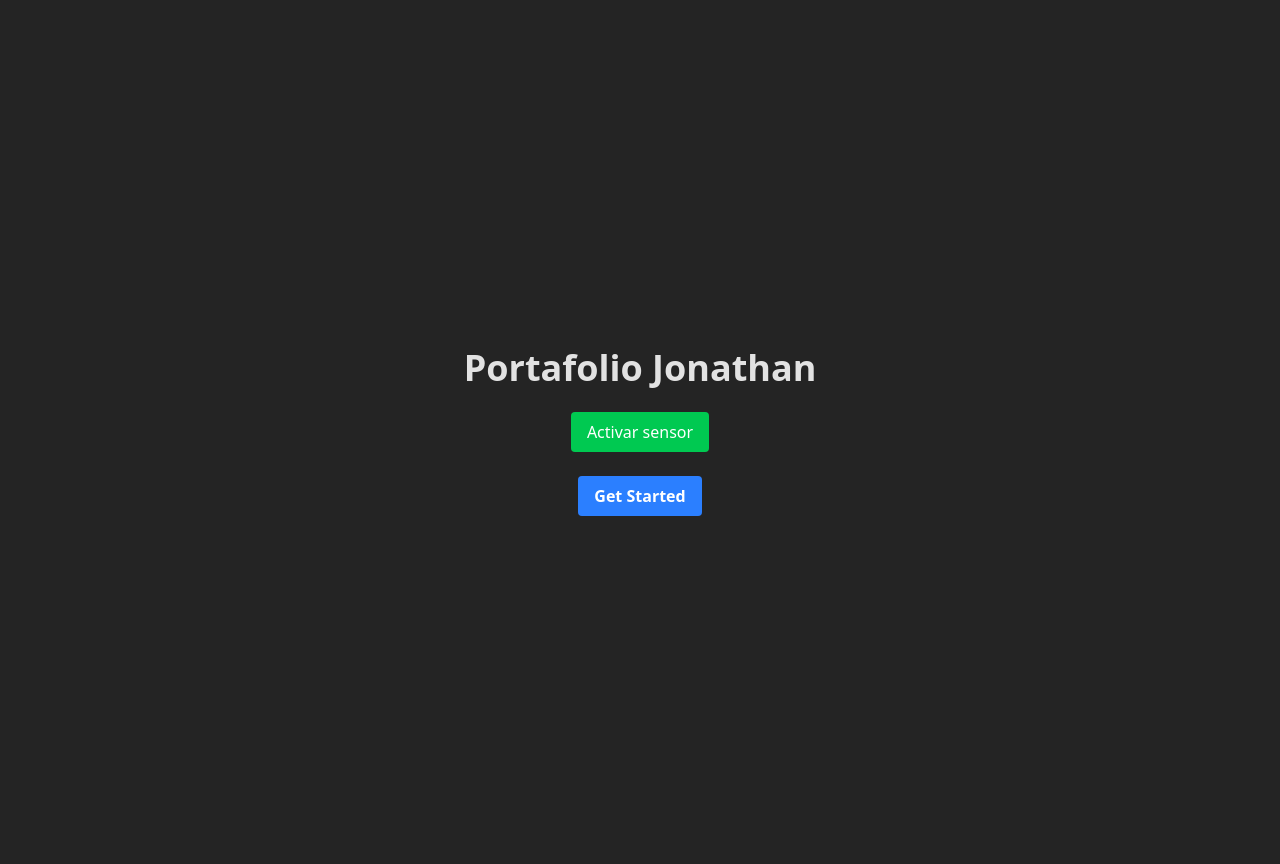
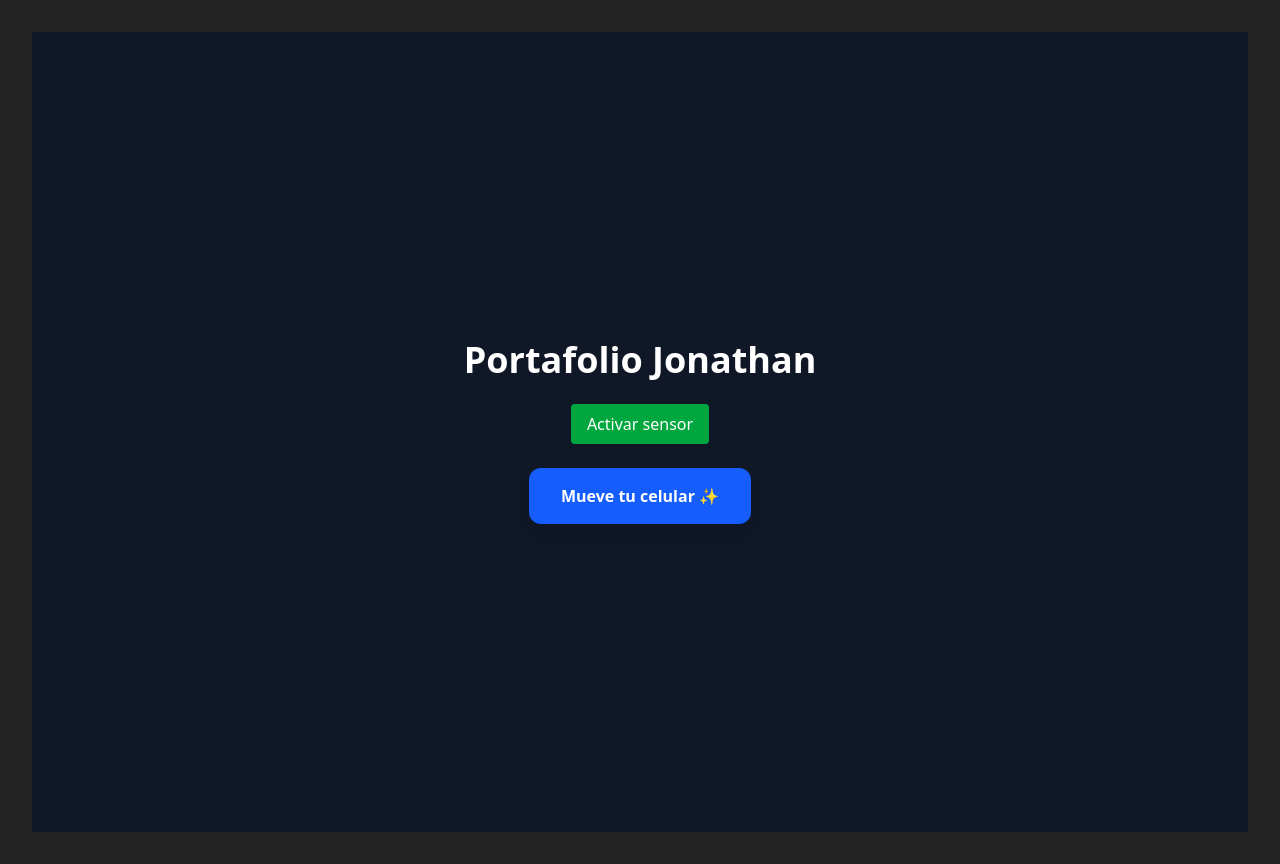
Before and after one commit to joonalarcon/portafolio, a React (Vite) app: page / in a window 1280 px wide. Built offline with nearby package versions, Linux system fonts and the light colour scheme; what tailwindcss-animated would draw is missing.

Commit message:
Creacion de rama de produccion5

```diff
--- a/src/App.jsx
+++ b/src/App.jsx
@@ -2,13 +2,12 @@ import { useEffect, useRef, useState } from "react";
 import "./App.css";
 
 function App() {
-  const [isMoving, setIsMoving] = useState(false);
-  const timeoutRef = useRef(null);
+  const [tilt, setTilt] = useState({ x: 0, y: 0 });
 
-  const handleOrientation = () => {
-    setIsMoving(true);
-    clearTimeout(timeoutRef.current);
-    timeoutRef.current = setTimeout(() => setIsMoving(false), 500);
+  const handleOrientation = (event) => {
+    const x = event.gamma; // izquierda/derecha
+    const y = event.beta; // adelante/atrás
+    setTilt({ x, y });
   };
 
   const requestPermission = async () => {
@@ -30,27 +29,30 @@ function App() {
   useEffect(() => {
     return () => {
       window.removeEventListener("deviceorientation", handleOrientation);
-      clearTimeout(timeoutRef.current);
     };
   }, []);
 
+  const transformStyle = {
+    transform: `translate(${tilt.x * 1.5}px, ${tilt.y * 1.5}px) rotateX(${
+      tilt.y / 5
+    }deg) rotateY(${tilt.x / 5}deg)`,
+    transition: "transform 0.1s ease-out",
+  };
+
   return (
-    <div className="min-h-screen flex flex-col items-center justify-center gap-6 px-4">
+    <div className="min-h-screen flex flex-col items-center justify-center gap-6 px-4 bg-gray-900 text-white">
       <h1 className="text-4xl font-bold text-center">Portafolio Jonathan</h1>
 
       <button
         onClick={requestPermission}
-        className="bg-green-500 hover:bg-green-600 text-white px-4 py-2 rounded">
+        className="bg-green-600 hover:bg-green-700 text-white px-4 py-2 rounded">
         Activar sensor
       </button>
 
       <button
-        className={`${
-          isMoving
-            ? "bg-gradient-to-r from-pink-500 via-yellow-500 to-green-500 animate-pulse"
-            : "bg-blue-500"
-        } text-white font-bold py-2 px-4 rounded transition-all duration-300`}>
-        Get Started
+        style={transformStyle}
+        className="bg-blue-600 text-white font-bold py-4 px-8 rounded-xl shadow-lg">
+        Mueve tu celular ✨
       </button>
     </div>
   );
```
